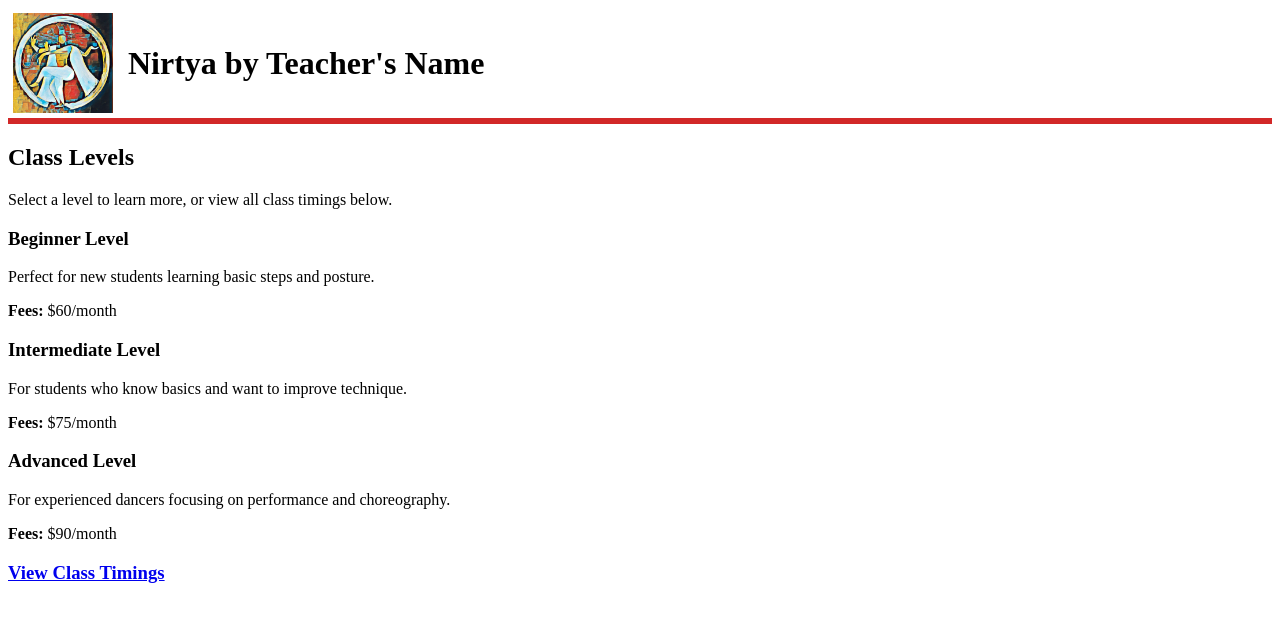
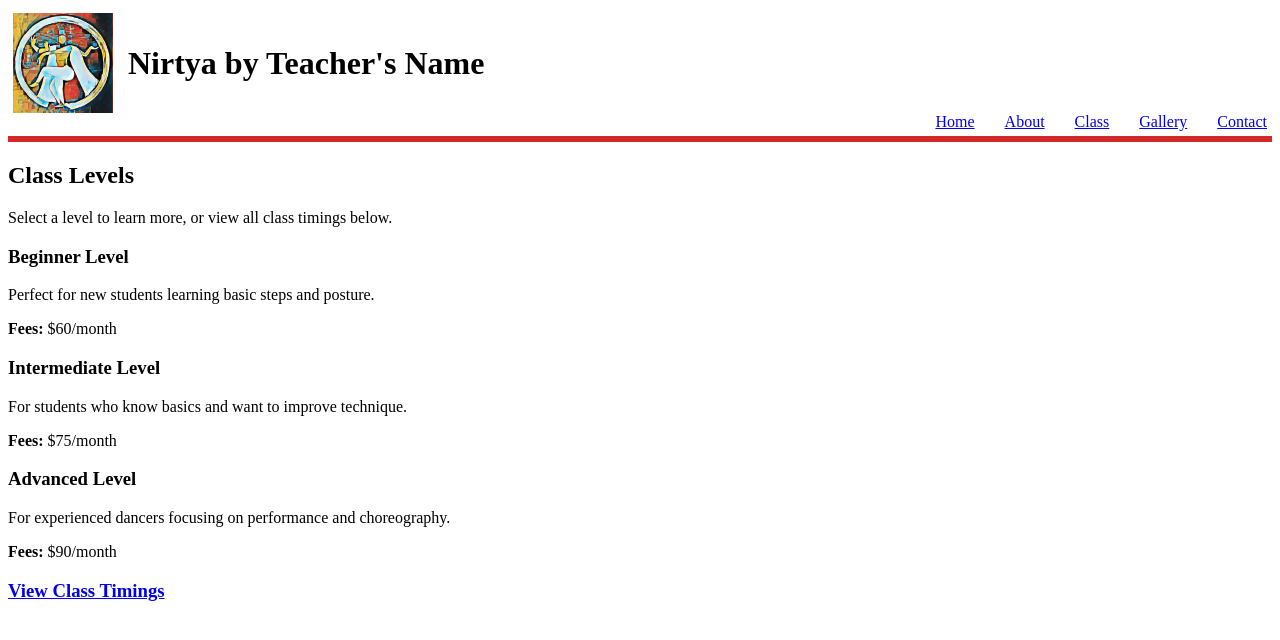
Before and after one commit to suganthi1410/unit1-finalproject-webapplication-suganthi-k, a React (Vite) app in the folder unit1-finalproject-suganthik/: page / in a window 1280 px wide. Shown: the top 640 px of the page. Built offline with nearby package versions, Linux system fonts and the light colour scheme.

Commit message:
modified the Header.jsx links to all pages added in the header

```diff
--- a/unit1-finalproject-suganthik/src/components/layout/Header.jsx
+++ b/unit1-finalproject-suganthik/src/components/layout/Header.jsx
@@ -18,10 +18,19 @@ function Header(){
 <h1 >Nirtya by Teacher's Name</h1>
 
             </div>
-
-
-<nav>
-
+<nav
+style={{
+    display:"flex",
+    justifyContent:"flex-end",
+    alignItems:"center",
+    gap: "30px"
+}}
+>
+<Link to="/">Home</Link>
+<Link to="/about">About</Link>
+<Link to="/class">Class</Link>
+<Link to="/gallery">Gallery</Link>
+<Link to="/contact">Contact</Link>
 </nav>
 
     </header>
```
